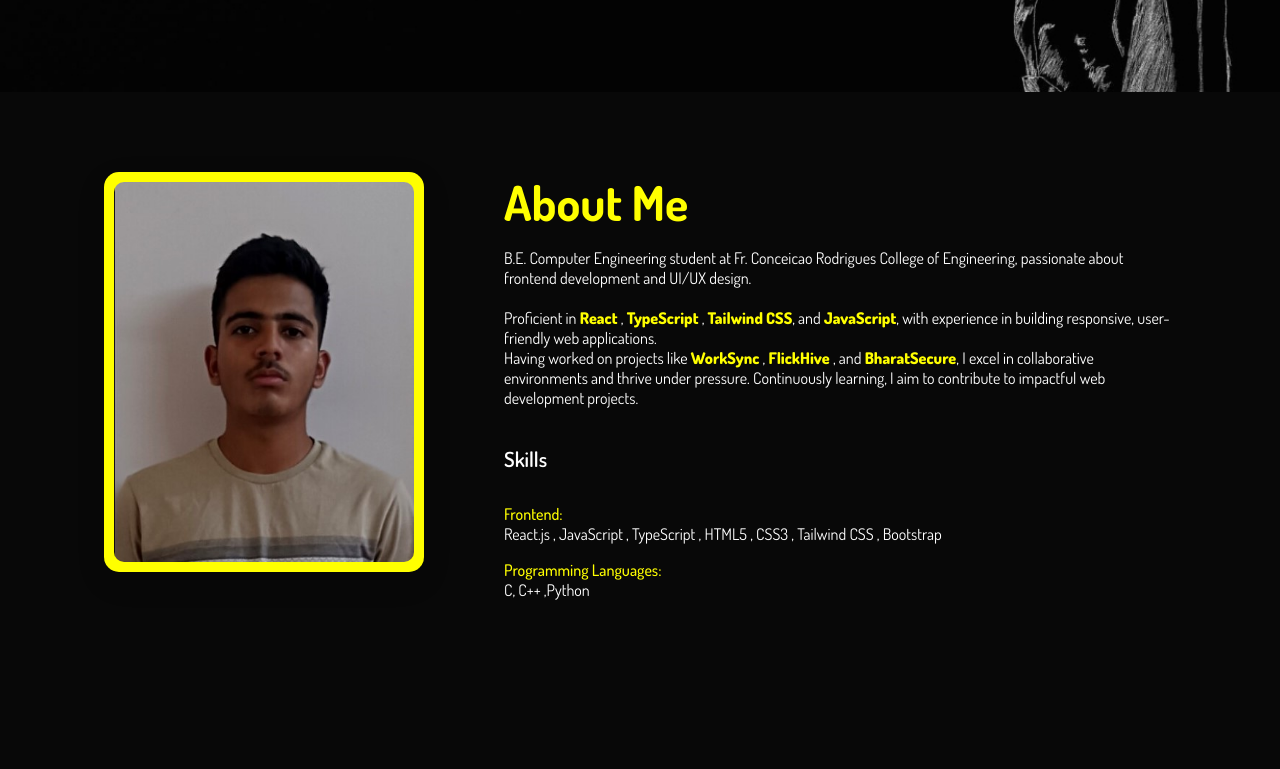
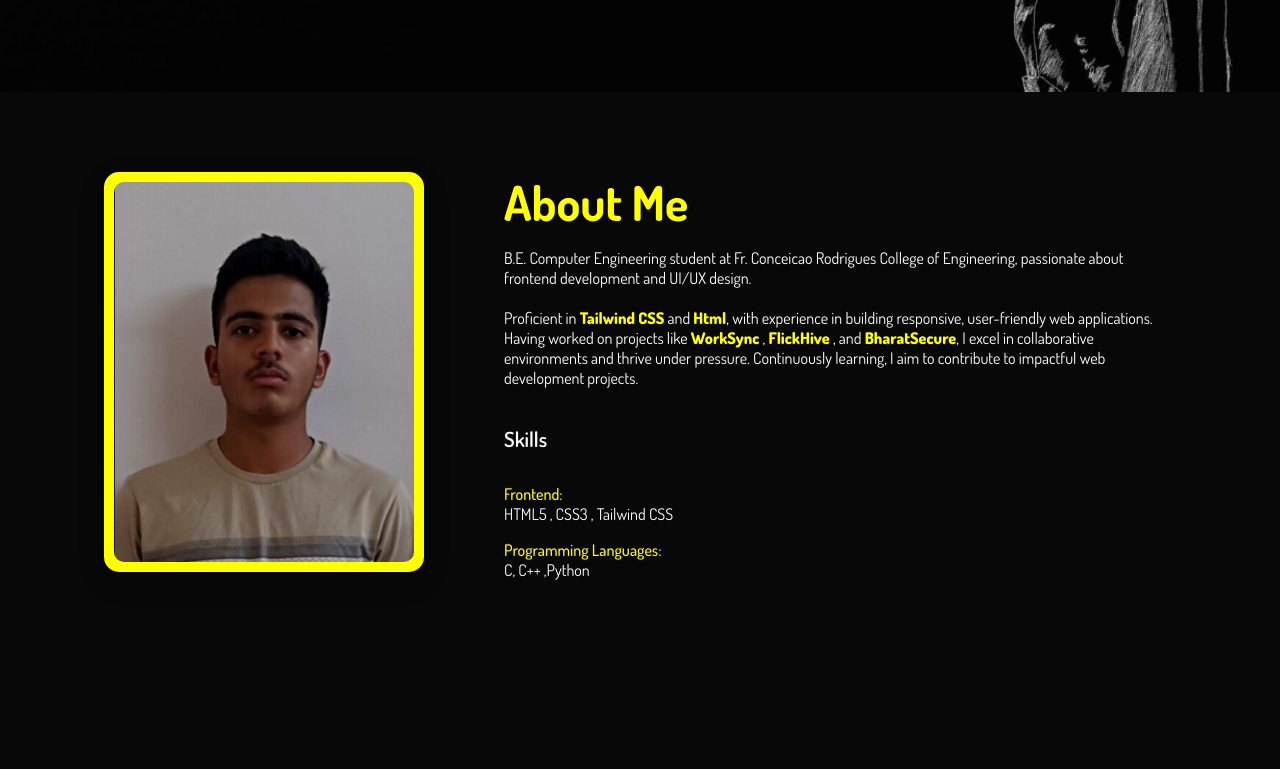
Before and after one commit to ubet123/portfolio_fullstack, a plain HTML site: page index.html in a window 1280 px wide. Shown: the part 708-1477 px from the top of the page. Drawn offline with nearby package versions, Linux system fonts and the light colour scheme.

Commit message:
Update index.html

```diff
--- a/index.html
+++ b/index.html
@@ -42,7 +42,7 @@
         <div class="about-me block mobile-about-me">
             <h2>About Me</h2>
             <p>
-                B.E. Computer Engineering student at Fr. Conceicao Rodrigues College of Engineering, passionate about frontend development and UI/UX design.</p><br> Proficient in  <span class="keywords">React</span> ,<span class="keywords"> TypeScript </span>,<span class="keywords"> Tailwind CSS</span>, and <span class="keywords">JavaScript</span>, with experience in building responsive, user-friendly web applications.
+                B.E. Computer Engineering student at Fr. Conceicao Rodrigues College of Engineering, passionate about frontend development and UI/UX design.</p><br> Proficient in  <span class="keywords"> Tailwind CSS</span> and <span class="keywords">Html</span>, with experience in building responsive, user-friendly web applications.
 
                 <br> Having worked on projects like <span class="keywords">WorkSync</span> , <span class="keywords">FlickHive</span> , and <span class="keywords">BharatSecure</span>, I excel in collaborative environments and thrive under pressure. Continuously learning, I aim to contribute to impactful web development projects.
             </p>
@@ -51,7 +51,7 @@
                 <li>Skills</li>
             </ul>
             <div class="skills-list-content block mobile-skills-list-content">
-                <h3>Frontend:</h3> <p> React.js , JavaScript , TypeScript , HTML5 , CSS3 , Tailwind CSS , Bootstrap</p>
+                <h3>Frontend:</h3> <p> HTML5 , CSS3 , Tailwind CSS </p>
                 <h3>Programming Languages:</h3> <p>C, C++ ,Python</p>
             </div>
         </div>
@@ -121,7 +121,7 @@
             <input type="text" id="name" name="Name" required placeholder="Your Name">
             <input type="email" id="e-mail" name="Email" required placeholder="Your E-mail">
             <textarea id="message" rows="6" name="Message" required placeholder="Your Message"></textarea>
-            <div class="subtn" onclick="submitdis()">Submit</div>
+            <div class="subtn">Submit</div>
         </form>
     </div>
 </div>
```
